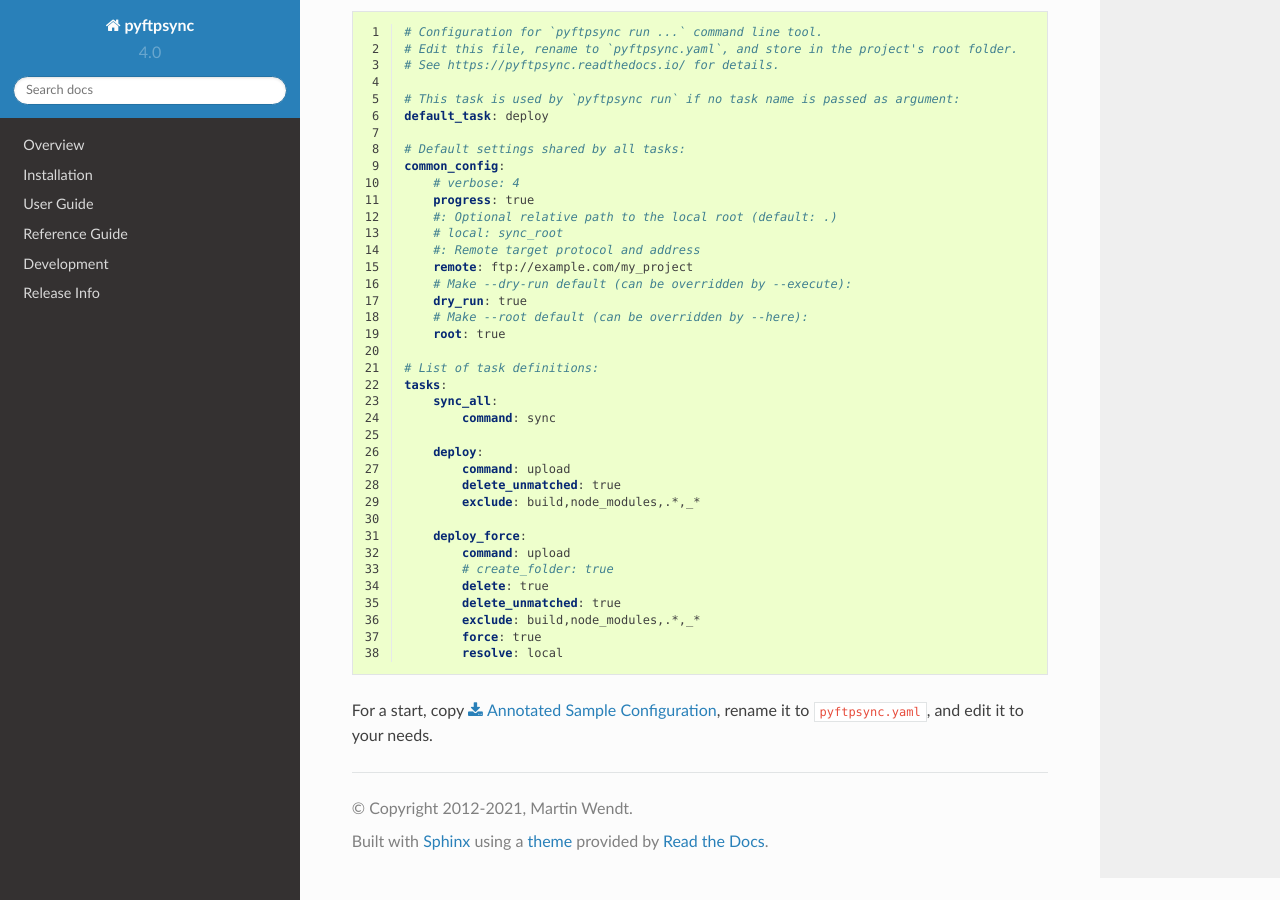
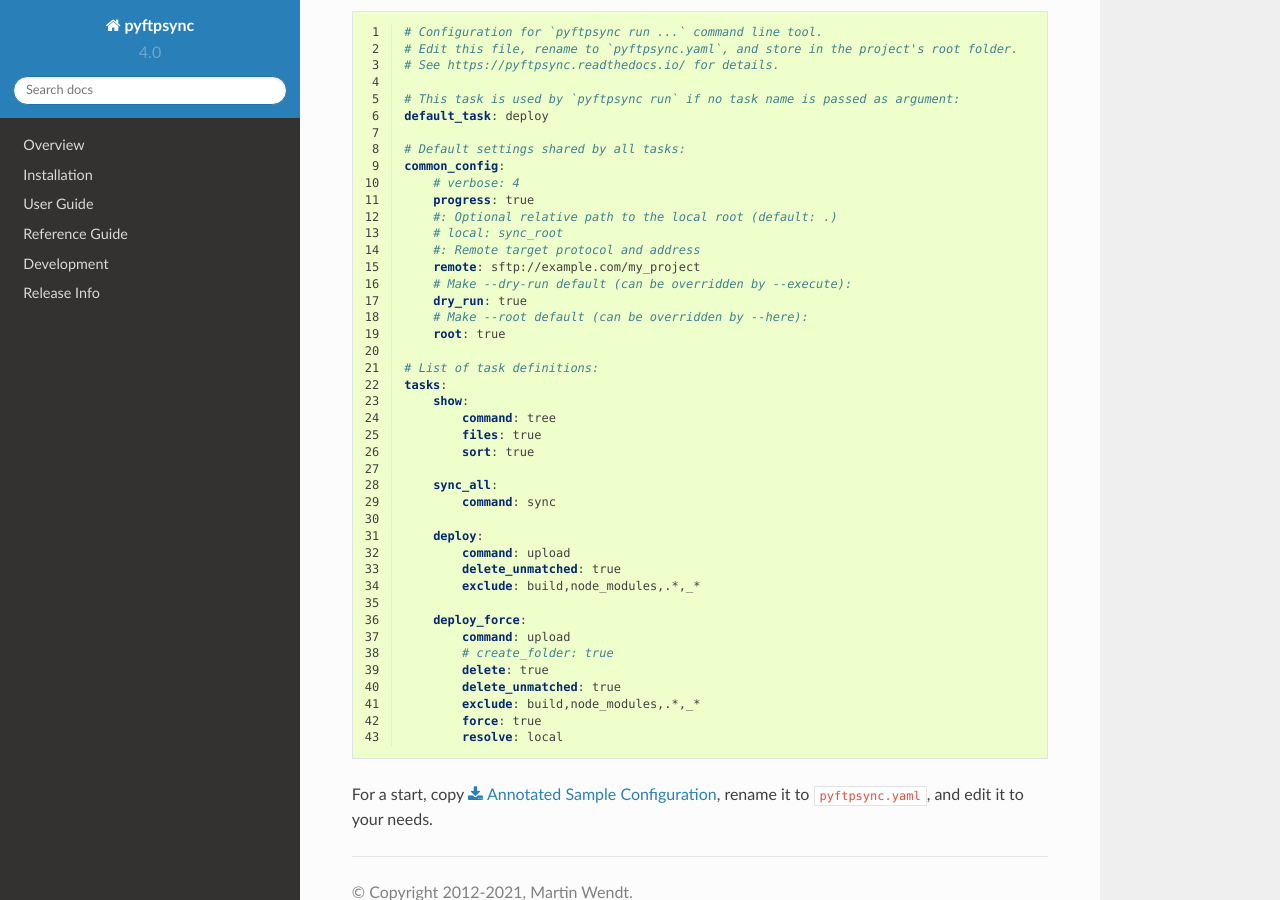
Before and after one commit to mar10/pyftpsync, a Sphinx documentation site: the page built from docs/sphinx/ug_run.rst, in a window 1280 px wide and 900 px high, scrolled down 1042 px. Built offline with Sphinx 7.4.7 and the Read the Docs theme 2.0.0, drawn with Linux system fonts in a browser that asks for light colours.

Commit message:
Update docs

```diff
--- a/docs/sample_pyftpsync.yaml
+++ b/docs/sample_pyftpsync.yaml
@@ -12,7 +12,7 @@ common_config:
     #: Optional relative path to the local root (default: .)
     # local: sync_root
     #: Remote target protocol and address
-    remote: ftp://example.com/my_project
+    remote: sftp://example.com/my_project
     # Make --dry-run default (can be overridden by --execute):
     dry_run: true
     # Make --root default (can be overridden by --here):
@@ -20,6 +20,11 @@ common_config:
 
 # List of task definitions:
 tasks:
+    show:
+        command: tree
+        files: true
+        sort: true
+
     sync_all:
         command: sync
 
--- a/docs/sphinx/user_guide.rst
+++ b/docs/sphinx/user_guide.rst
@@ -58,7 +58,8 @@ in your project's root folder which then can be executed like so::
 
     $ pyftpsync run
 
-See the :doc:`ug_run` example for details.
+.. seealso::
+   See :doc:`ug_run` for details.
 
 
 `scan` command
```
Also changed, not shown: README.md (+10 -0 lines), docs/sphinx/index.rst (+1 -9 lines).
